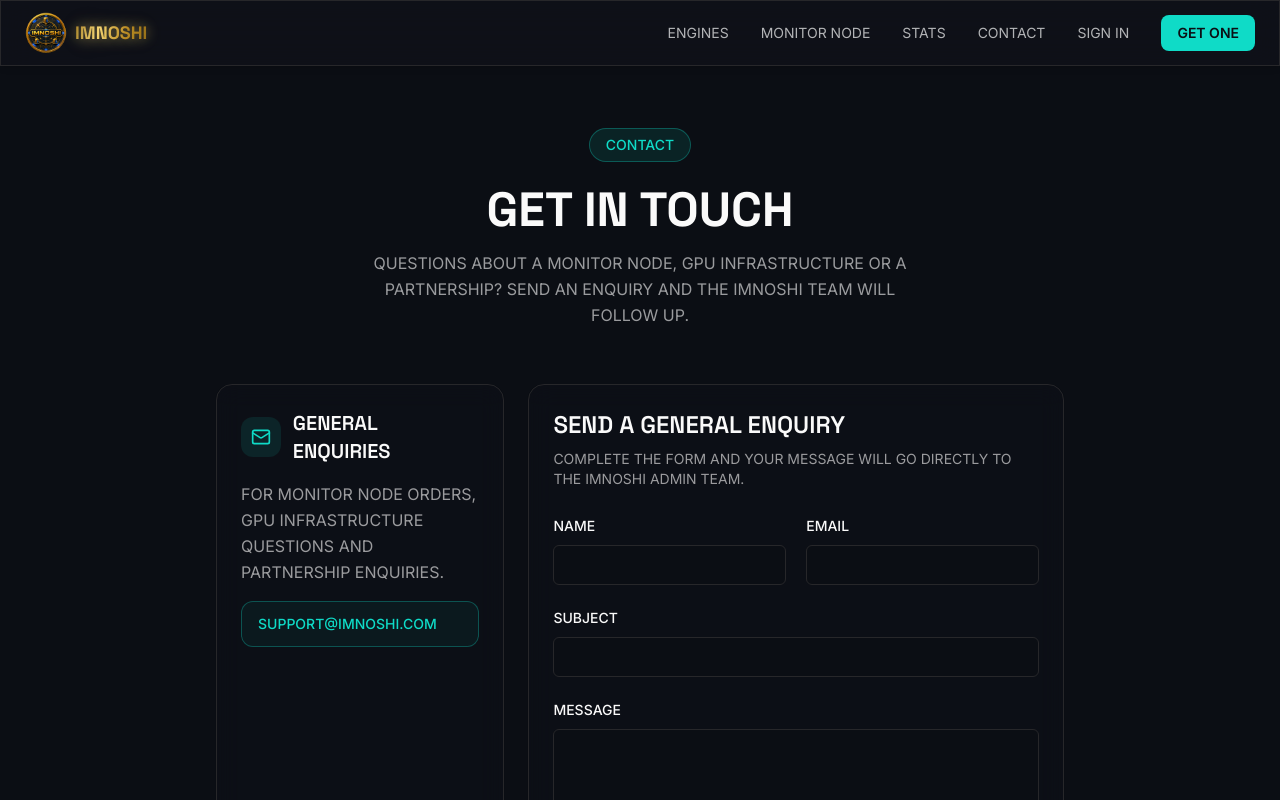
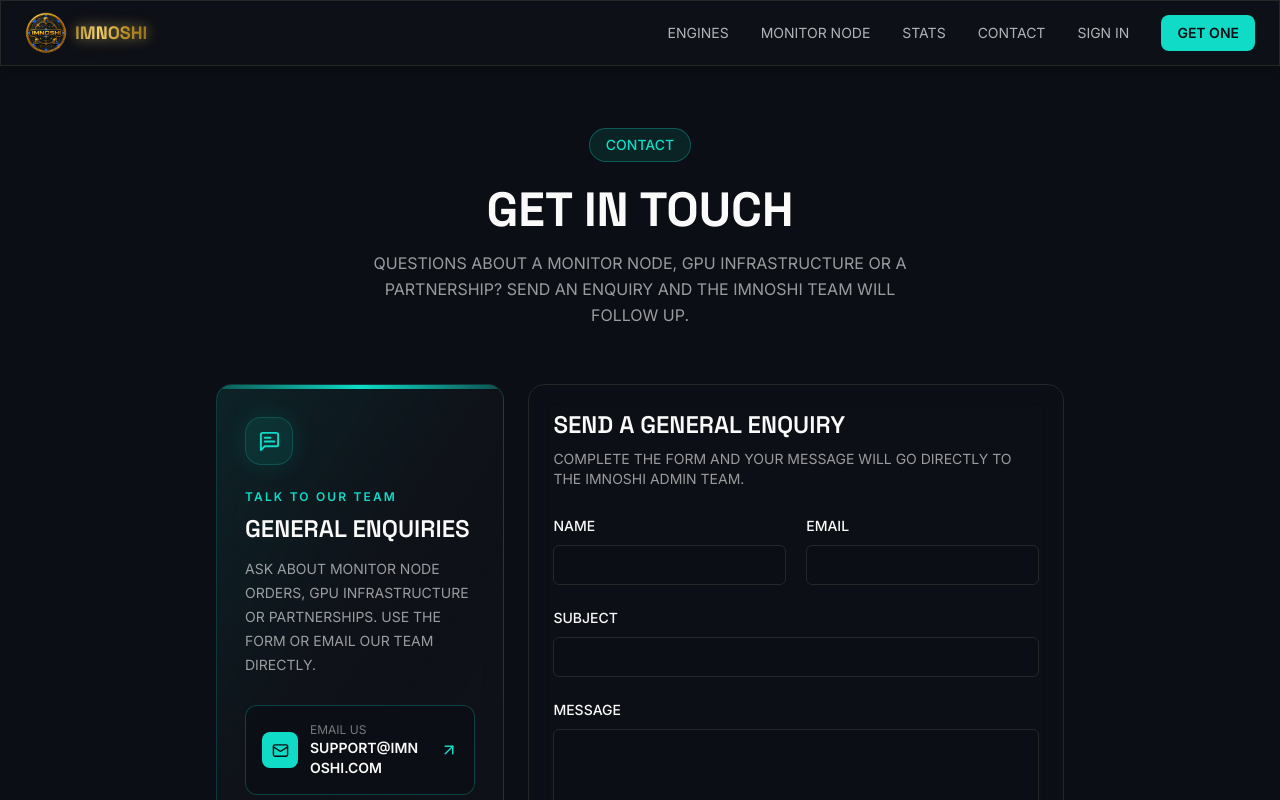
Before and after one commit to variablevar/supreme-broccoli, a Next.js app in the folder apps/platform/: page /contact in a window 1280 px wide. Shown: the top 800 px of the page. Built offline with nearby package versions, Linux system fonts and the light colour scheme.

Commit message:
fix(contact): refine general enquiry card

```diff
--- a/apps/platform/app/(marketing)/contact/page.tsx
+++ b/apps/platform/app/(marketing)/contact/page.tsx
@@ -1,4 +1,4 @@
-import { Mail } from 'lucide-react';
+import { ArrowUpRight, Mail, MessageSquareText } from 'lucide-react';
 import { GlassCard } from '@/components/shared/GlassCard';
 import { ContactForm } from '@/components/marketing/contact/ContactForm';
 
@@ -23,22 +23,33 @@
         </div>
 
         <div className="grid gap-6 lg:grid-cols-[0.7fr_1.3fr]">
-          <GlassCard hover={false}>
-            <div className="flex items-center gap-3 mb-4">
-              <span className="flex h-10 w-10 items-center justify-center rounded-xl bg-primary/10 text-primary">
-                <Mail size={20} />
+          <GlassCard hover={false} className="self-start border border-primary/20 bg-gradient-to-br from-primary/10 via-card/80 to-card/60 p-0">
+            <div className="h-1 w-full bg-gradient-to-r from-primary/30 via-primary to-primary/30" />
+            <div className="p-6 md:p-7">
+              <span className="flex h-12 w-12 items-center justify-center rounded-2xl border border-primary/20 bg-primary/10 text-primary shadow-[0_0_24px_hsl(var(--primary)/0.12)]">
+                <MessageSquareText size={23} />
               </span>
-              <h3 className="font-space text-xl font-semibold text-foreground">General enquiries</h3>
+              <p className="mt-6 text-xs font-semibold uppercase tracking-[0.18em] text-primary">Talk to our team</p>
+              <h2 className="mt-2 font-space text-2xl font-semibold text-foreground">General enquiries</h2>
+              <p className="mt-3 text-sm leading-6 text-foreground/60">
+                Ask about monitor node orders, GPU infrastructure or partnerships. Use the form or email our team directly.
+              </p>
+              <a
+                href="mailto:support@imnoshi.com"
+                className="group mt-7 flex items-center justify-between gap-3 rounded-xl border border-primary/25 bg-background/60 p-4 transition-colors hover:border-primary/50 hover:bg-primary/10"
+              >
+                <span className="flex min-w-0 items-center gap-3">
+                  <span className="flex h-9 w-9 shrink-0 items-center justify-center rounded-lg bg-primary text-primary-foreground">
+                    <Mail size={17} />
+                  </span>
+                  <span className="min-w-0">
+                    <span className="block text-xs text-foreground/45">Email us</span>
+                    <span data-no-translate className="block break-all text-sm font-semibold text-foreground">support@imnoshi.com</span>
+                  </span>
+                </span>
+                <ArrowUpRight size={18} className="shrink-0 text-primary transition-transform group-hover:-translate-y-0.5 group-hover:translate-x-0.5" />
+              </a>
             </div>
-            <p className="text-foreground/60 mb-4 leading-relaxed">
-              For monitor node orders, GPU infrastructure questions and partnership enquiries.
-            </p>
-            <a
-              href="mailto:support@imnoshi.com"
-              className="block rounded-xl border border-primary/30 bg-primary/5 px-4 py-3 text-sm font-medium text-primary transition-colors hover:bg-primary/10"
-            >
-              support@imnoshi.com
-            </a>
           </GlassCard>
           <GlassCard hover={false}>
             <h2 className="mb-2 font-space text-2xl font-semibold text-foreground">Send a general enquiry</h2>
```
